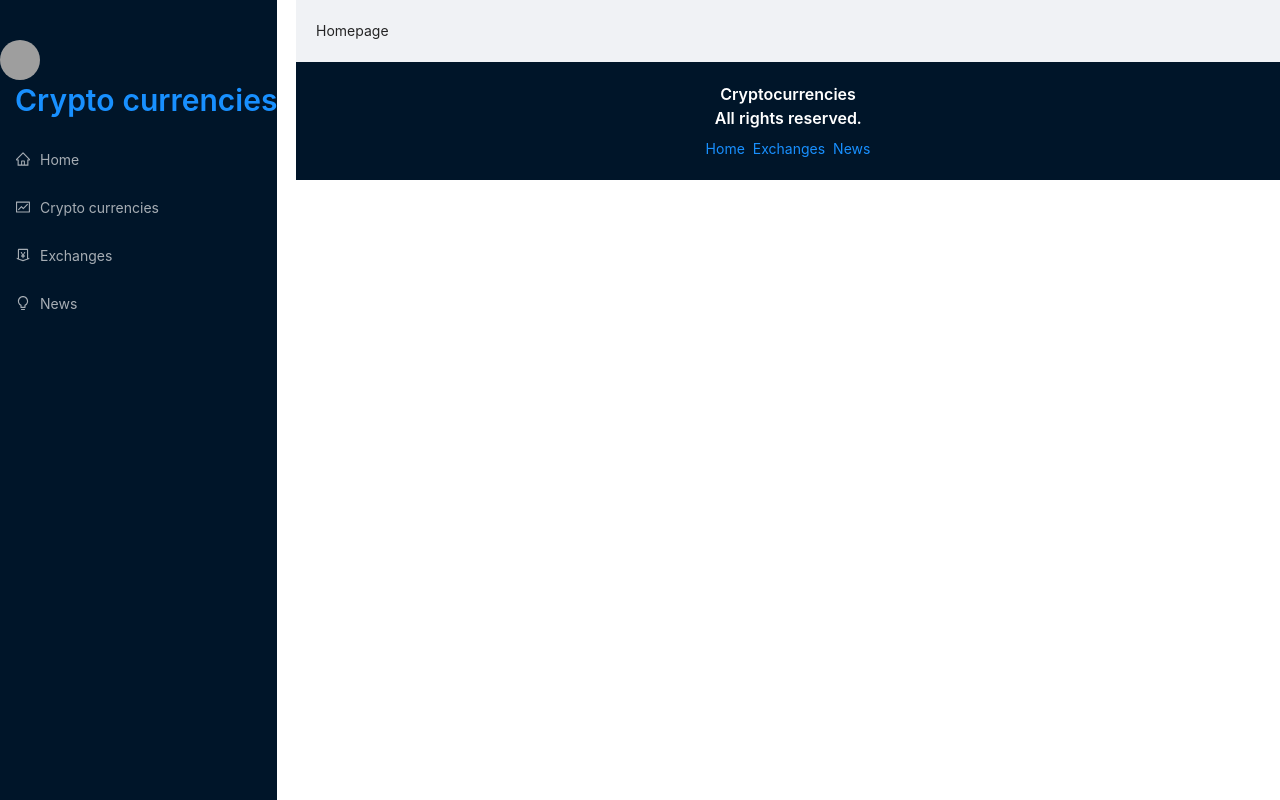
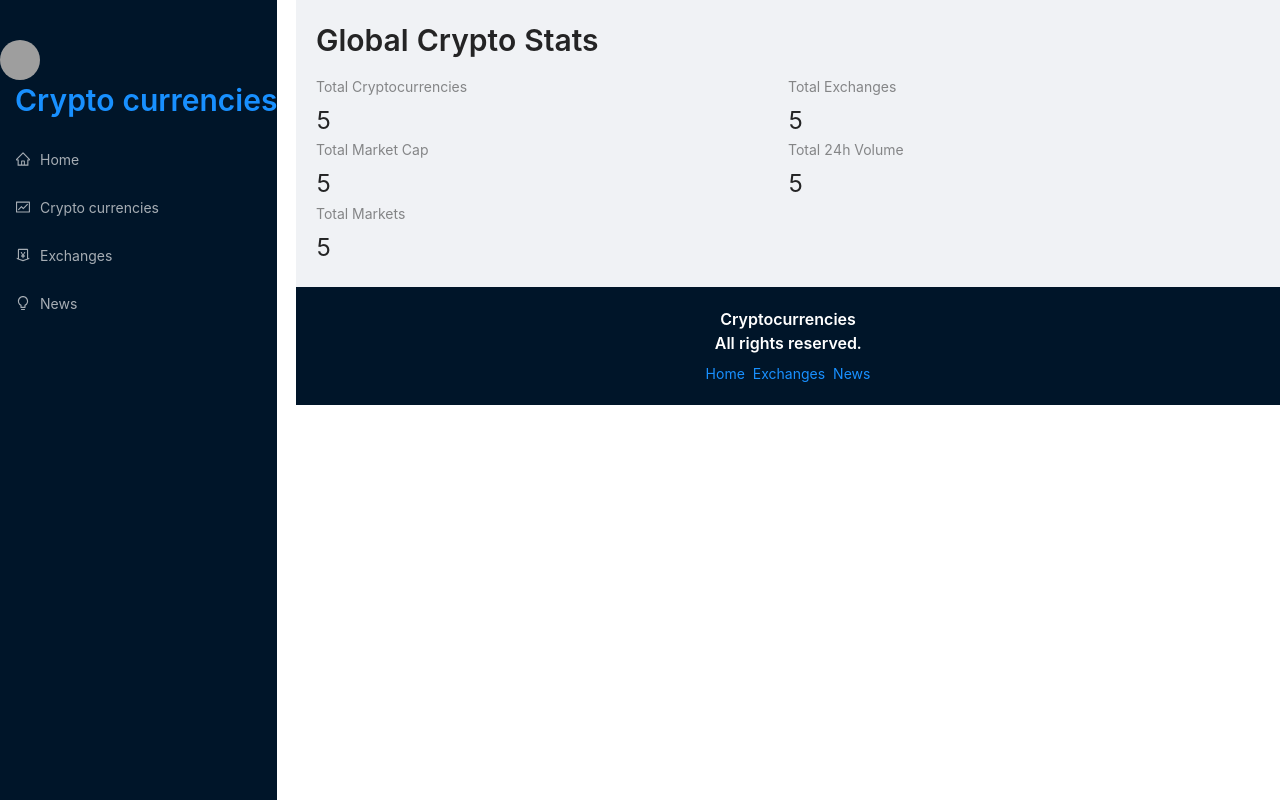
Before and after one commit to sagasu/crypto-currency-toolkit, a React (Create React App) app: page / in a window 1280 px wide. Built offline with nearby package versions, Linux system fonts and the light colour scheme; grey boxes are pictures that could not be loaded.

Commit message:
creating cryptoApi reducer using redux toolkit

```diff
--- /dev/null
+++ b/src/app/store.js
@@ -0,0 +1,8 @@
+import {configureStore} from '@reduxjs/toolkit';
+import { cryptoApi } from '../services/cryptoApi';
+
+export default configureStore({
+    reducer: {
+        [cryptoApi.reducerPath]: cryptoApi.reducer,
+    },
+});
--- a/src/components/Homepage.jsx
+++ b/src/components/Homepage.jsx
@@ -1,10 +1,22 @@
-import React from 'react'
+import React from 'react';
+import millify from 'millify';
+import {Typography, Row, Col, Statistic} from 'antd';
+import {Link} from 'react-router-dom';
+
+const {Title} = Typography;
 
 const Homepage = () => {
     return (
-        <div>
-            Homepage
-        </div>
+        <>
+            <Title level={2} className="heading">Global Crypto Stats</Title>
+            <Row>
+                <Col span={12}><Statistic title="Total Cryptocurrencies" value="5"></Statistic></Col>
+                <Col span={12}><Statistic title="Total Exchanges" value="5"></Statistic></Col>
+                <Col span={12}><Statistic title="Total Market Cap" value="5"></Statistic></Col>
+                <Col span={12}><Statistic title="Total 24h Volume" value="5"></Statistic></Col>
+                <Col span={12}><Statistic title="Total Markets" value="5"></Statistic></Col>
+             </Row>
+        </>
     )
 }
 
--- a/src/index.js
+++ b/src/index.js
@@ -1,9 +1,16 @@
 import React from 'react';
 import ReactDom from 'react-dom';
 import {BrowserRouter as Router} from 'react-router-dom';
+import {Provider} from 'react-redux';
+
 import App from './App';
 import 'antd/dist/antd.css';
+import store from './app/store';
 
 ReactDom.render(
-<Router><App/></Router>
+    <Router>
+        <Provider store={store}>
+            <App/>
+        </Provider>
+    </Router>
 , document.getElementById('root'))
--- /dev/null
+++ b/src/services/cryptoApi.js
@@ -0,0 +1,20 @@
+import {createApi, fetchBaseQuery} from '@reduxjs/toolkit/query';
+
+const cryptoApiHeaders = {
+    'x-rapidapi-host': 'host',
+    'x-rapidapi-key': 'key'
+}
+
+const baseUrl = 'https://coinranking1.p.rapidapi.com/stats';
+
+const createRequest = (url) => ({url, headers: cryptoApiHeaders});
+
+export const cryptoApi = createApi({
+    reducerPath: 'cryptoApi',
+    baseQuery: fetchBaseQuery({baseUrl}),
+    endpoints: (builder) => ({
+        getCryptos: builder.query({
+            query: () => createRequest('/coins')
+        })
+    })
+});
```
Also changed, not shown: 1 other file (tests, documents, lock files or other folders).
